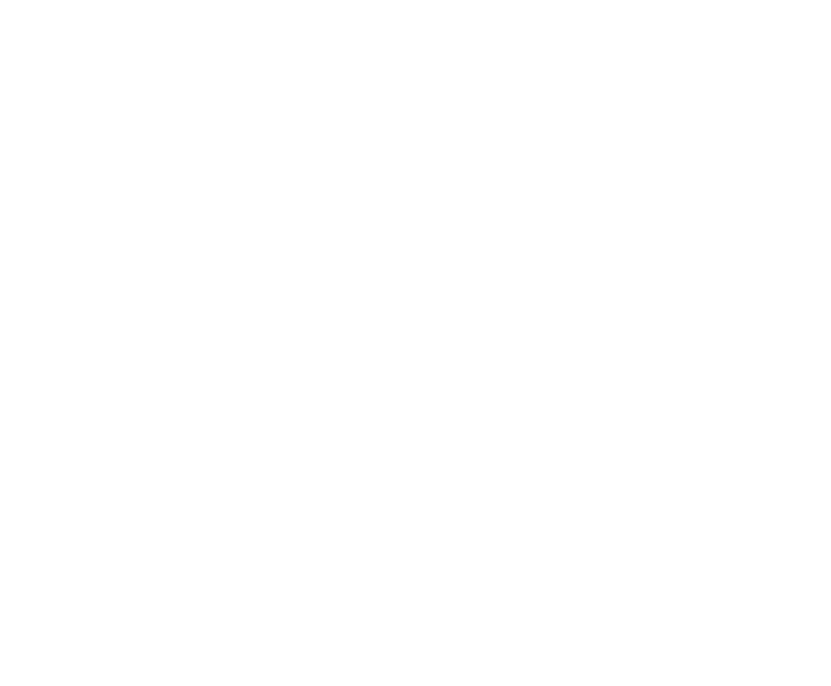
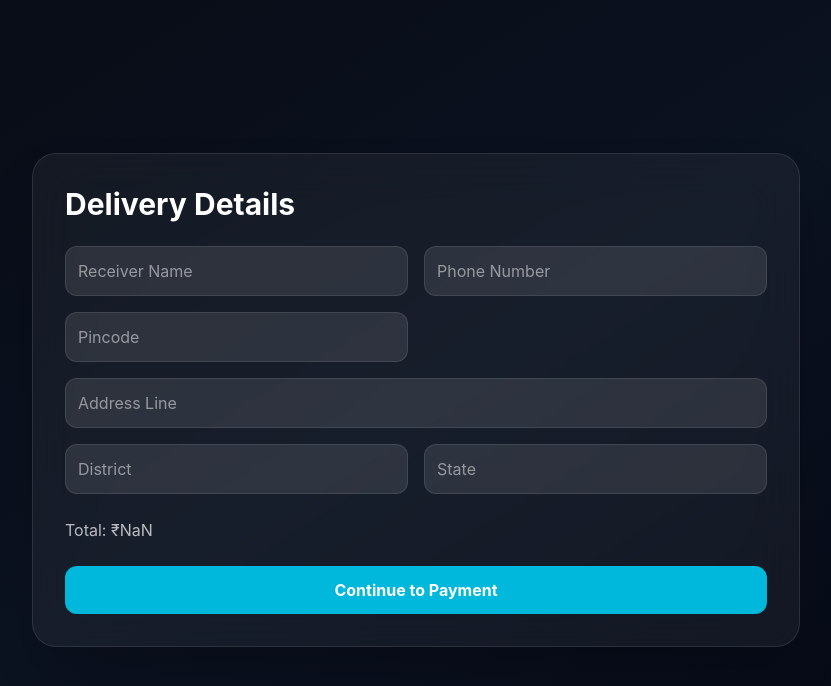
Before and after one commit to trustN12/pharmaNestFrontend, a React (Vite) app: page /delivery-address in a window 1280 px wide. Before the commit this address had no page. Shown: the top 686 px of the page, without its empty margins (224-1055 px from the left). Built offline with nearby package versions, Linux system fonts and the light colour scheme; sample sign-in values are in the browser's storage.

Commit message:
Implemented DeliveryAddress & Cart Page connection with backend and build the UI

```diff
--- a/index.html
+++ b/index.html
@@ -4,6 +4,7 @@
     <meta charset="UTF-8" />
     <link rel="icon" type="image/svg+xml" href="/favicon.svg" />
     <meta name="viewport" content="width=device-width, initial-scale=1.0" />
+    <script src="https://checkout.razorpay.com/v1/checkout.js"></script>
     <title>pharmanest</title>
   </head>
   <body>
--- a/package.json
+++ b/package.json
@@ -15,6 +15,7 @@
     "framer-motion": "^12.38.0",
     "gsap": "^3.15.0",
     "lucide-react": "^1.16.0",
+    "razorpay": "^2.9.6",
     "react": "^19.2.6",
     "react-dom": "^19.2.6",
     "react-hot-toast": "^2.6.0",
--- a/src/App.jsx
+++ b/src/App.jsx
@@ -16,6 +16,7 @@
 import Medicines from "./pages/admin/Medicines";
 
 import ProtectedRoute from "./layouts/ProtectedRoute";
+import DeliveryAddress from "./pages/DeliveryAddress";
 
 function App() {
   return (
@@ -96,6 +97,10 @@
           }
         />
 
+        <Route path="/delivery-address" element={<ProtectedRoute>
+          <DeliveryAddress />
+        </ProtectedRoute>} />
+
         <Route
           path="/admin/medicines"
           element={
--- a/src/pages/Cart.jsx
+++ b/src/pages/Cart.jsx
@@ -19,7 +19,8 @@
       return acc + price * qty;
     }, 0);
 
-    setTotal(Number(sum.toFixed(2)));
+    // setTotal(Number(sum.toFixed(2)));
+    setTotal(parseFloat(sum.toFixed(2)));
   }, [cartItems]);
 
   // ================= FETCH CART =================
@@ -117,25 +118,50 @@
   };
 
   // ================= PLACE ORDER =================
-  const placeOrder = async () => {
-    const user = JSON.parse(localStorage.getItem("user"));
+//   const placeOrder = () => {
+//   const user = JSON.parse(localStorage.getItem("user"));
 
-    try {
-      const response = await axios.post(
-        "http://localhost:5281/api/Medicines/PlaceOrder",
-        {
-          ID: user.id,
-        },
-      );
+//   if (!user) {
+//     alert("Login required");
+//     return;
+//   }
 
-      if (response.data.statusCode === 200) {
-        alert("Order Placed Successfully");
-        fetchCart();
-      }
-    } catch (error) {
-      console.log(error);
-    }
-  };
+//   const safeTotal = parseFloat(total);
+
+//   if (!safeTotal || safeTotal <= 0) {
+//     alert("Invalid cart total");
+//     return;
+//   }
+
+//   navigate("/delivery-address", {
+//     state: {
+//       userId: user.id,
+//       totalAmount: safeTotal,
+//       cartItems: cartItems,
+//     },
+//   });
+// };
+
+
+const placeOrder = () => {
+  const user = JSON.parse(localStorage.getItem("user"));
+
+  const calculatedTotal = cartItems.reduce((acc, item) => {
+    const price = Number(item.discountedPrice || 0);
+    const qty = Number(item.quantity || 0);
+    return acc + price * qty;
+  }, 0);
+
+  const safeTotal = Number(calculatedTotal.toFixed(2));
+
+  navigate("/delivery-address", {
+    state: {
+      userId: user.id,
+      totalAmount: safeTotal,
+      cartItems: cartItems,
+    },
+  });
+};
 
   return (
     <div className="min-h-screen bg-gradient-to-br from-[#020617] via-[#0b1220] to-[#020617] text-white p-6">
--- /dev/null
+++ b/src/pages/DeliveryAddress.jsx
@@ -0,0 +1,194 @@
+import { useState } from "react";
+import { useLocation, useNavigate } from "react-router-dom";
+import axios from "axios";
+
+function DeliveryAddress() {
+  const { state } = useLocation();
+  const navigate = useNavigate();
+
+  const userId = state?.userId;
+  const totalAmount = state?.totalAmount;
+  const cartItems = state?.cartItems;
+
+  // ADDRESS STATE
+  const [form, setForm] = useState({
+    receiverName: "",
+    phone: "",
+    addressLine: "",
+    district: "",
+    state: "",
+    pincode: "",
+  });
+
+  const handleChange = (e) => {
+    setForm({ ...form, [e.target.name]: e.target.value });
+  };
+
+  // ================= RAZORPAY =================
+  const handlePayment = async () => {
+    try {
+      const amountInPaise = Math.round(Number(totalAmount) * 100);
+
+      const res = await axios.post(
+        "http://localhost:5281/api/Payment/CreateOrder",
+        {
+          userId: userId,
+          amount: amountInPaise,
+        },
+      );
+
+      const order = res.data;
+
+      const options = {
+        key: "rzp_test_7FEQanUQWAA66x",
+        amount: order.amount || amountInPaise,
+        currency: "INR",
+        name: "PharmaNest",
+        description: "Medicine Order",
+        order_id: order.id,
+
+        handler: async function (response) {
+          await axios.post(
+            "http://localhost:5281/api/Payment/VerifyPayment",
+            response,
+          );
+
+          await axios.post("http://localhost:5281/api/Medicines/PlaceOrder", {
+            userId: userId,
+            receiverName: form.receiverName,
+            phone: form.phone,
+            addressLine: form.addressLine,
+            district: form.district,
+            state: form.state,
+            pincode: form.pincode,
+
+            razorpayPaymentId: response.razorpay_payment_id,
+            razorpayOrderId: response.razorpay_order_id,
+          });
+
+          alert("Order Successful 🎉");
+          navigate("/success");
+        },
+      };
+
+      const rzp = new window.Razorpay(options);
+      rzp.open();
+    } catch (err) {
+      console.log(err);
+      alert("Payment failed");
+    }
+  };
+
+  const fetchPincodeDetails = async (pin) => {
+    if (pin.length !== 6) return;
+
+    try {
+      const res = await axios.get(
+        `http://localhost:5281/api/Payment/GetPincodeDetails/${pin}`,
+      );
+
+      const data = JSON.parse(res.data);
+
+      if (data?.[0]?.Status === "Success") {
+        const office = data[0].PostOffice[0];
+
+        setForm((prev) => ({
+          ...prev,
+          district: office.District,
+          state: office.State,
+        }));
+      }
+    } catch (err) {
+      console.log("Pincode fetch failed", err);
+    }
+  };
+
+  let timeout;
+
+  const handlePincodeChange = (e) => {
+    const pin = e.target.value;
+
+    setForm((prev) => ({
+      ...prev,
+      pincode: pin,
+    }));
+
+    clearTimeout(timeout);
+
+    timeout = setTimeout(() => {
+      fetchPincodeDetails(pin);
+    }, 500);
+  };
+
+  return (
+    <div className="min-h-screen bg-gradient-to-br from-[#070b14] via-[#0b1220] to-[#050814] text-white flex items-center justify-center p-6">
+      <div className="w-full max-w-3xl backdrop-blur-xl bg-white/5 border border-white/10 rounded-3xl shadow-2xl p-8">
+        <h1 className="text-3xl font-bold">Delivery Details</h1>
+
+        <div className="grid grid-cols-1 md:grid-cols-2 gap-4 mt-6">
+          <input
+            name="receiverName"
+            placeholder="Receiver Name"
+            onChange={handleChange}
+            className="p-3 rounded-xl bg-white/10 border border-white/10"
+          />
+
+          <input
+            name="phone"
+            placeholder="Phone Number"
+            onChange={handleChange}
+            className="p-3 rounded-xl bg-white/10 border border-white/10"
+          />
+          <input
+            name="pincode"
+            placeholder="Pincode"
+            value={form.pincode}
+            onChange={(e) => {
+              const pin = e.target.value;
+
+              setForm({ ...form, pincode: pin });
+
+              fetchPincodeDetails(pin);
+            }}
+            className="p-3 rounded-xl bg-white/10 border border-white/10"
+          />
+
+          <input
+            name="addressLine"
+            placeholder="Address Line"
+            onChange={handleChange}
+            className="p-3 rounded-xl bg-white/10 border border-white/10 col-span-2"
+          />
+
+          <input
+            name="district"
+            placeholder="District"
+            onChange={handleChange}
+            className="p-3 rounded-xl bg-white/10 border border-white/10"
+          />
+
+          <input
+            name="state"
+            placeholder="State"
+            onChange={handleChange}
+            className="p-3 rounded-xl bg-white/10 border border-white/10"
+          />
+        </div>
+
+        <div className="mt-6 text-white/70">
+          Total: ₹{Number(totalAmount).toFixed(2)}
+        </div>
+
+        <button
+          onClick={handlePayment}
+          disabled={!form.receiverName || !form.addressLine}
+          className="mt-6 w-full bg-cyan-500 py-3 rounded-xl font-bold"
+        >
+          Continue to Payment
+        </button>
+      </div>
+    </div>
+  );
+}
+
+export default DeliveryAddress;
```
Also changed, not shown: 1 other file (tests, documents, lock files or other folders).
